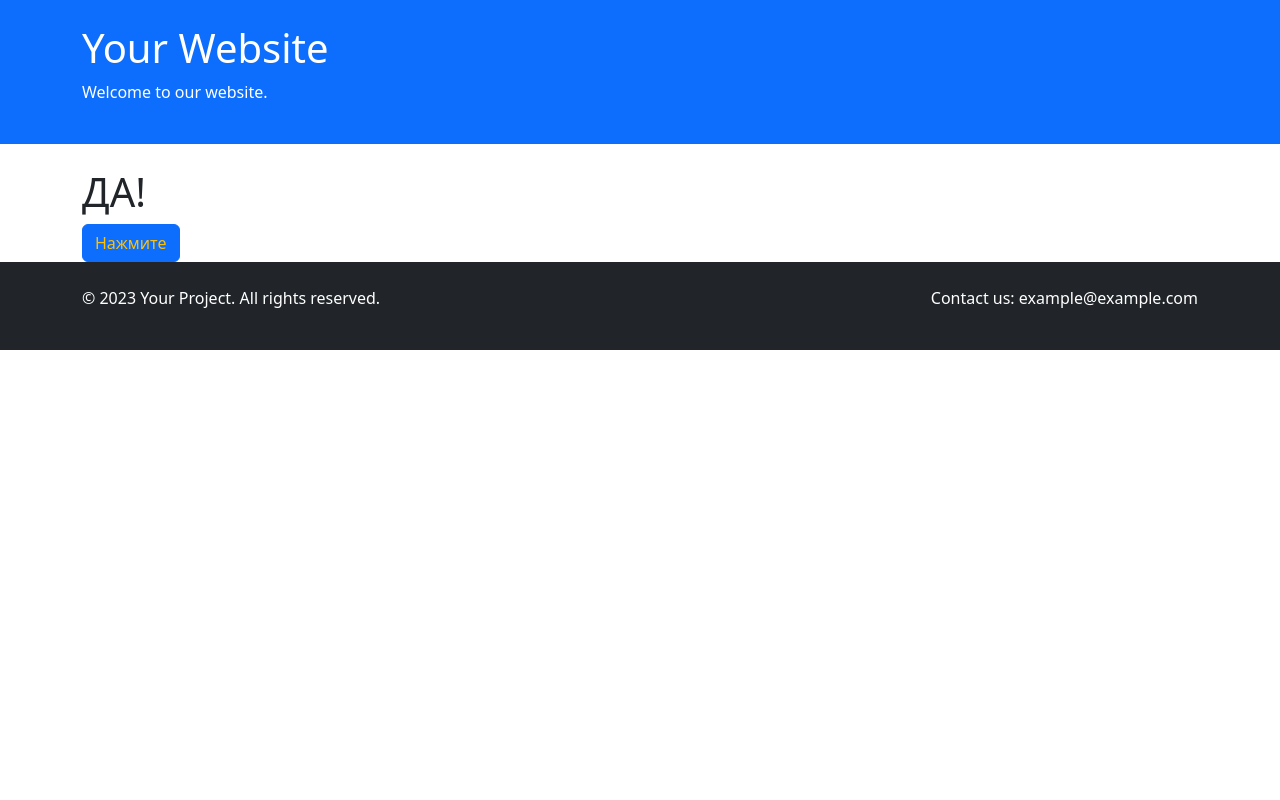
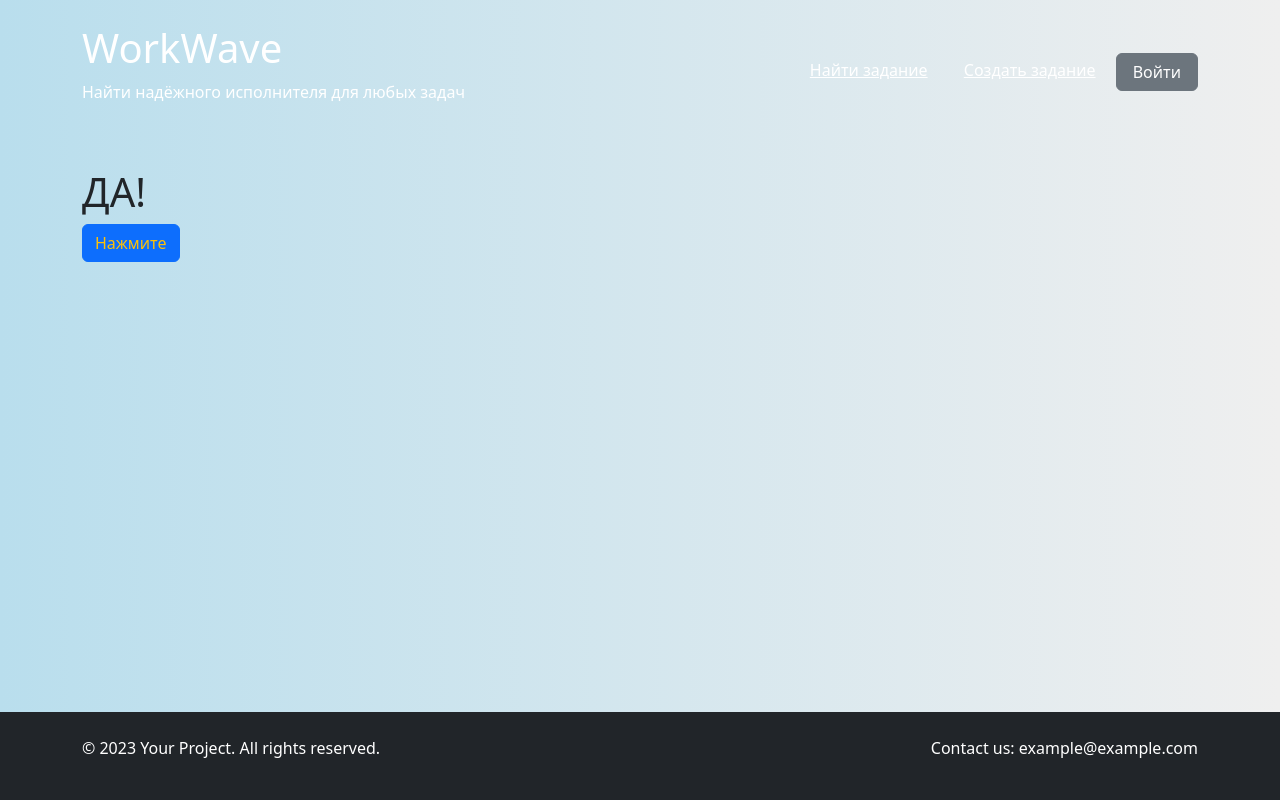
Before and after one commit to Borisov-Evgeniy/WorkWave, a Django app: page / in a window 1280 px wide. Run offline with Django 4.2, Linux system fonts and the light colour scheme; some libraries are stand-ins or nearby versions.

Commit message:
add style

```diff
--- /dev/null
+++ b/static/css/style.css
@@ -0,0 +1,3 @@
+body, header {
+    background: linear-gradient(90deg, #b9deed, #efefef);
+}
--- a/templates/base.html
+++ b/templates/base.html
@@ -8,24 +8,33 @@
     <link rel="stylesheet" href="{% static 'css/bootstrap.min.css' %}">
     <script src="{% static 'js/bootstrap.min.js' %}"></script>
 
+    <link rel="stylesheet" type="text/css" href="{% static 'css/style.css' %}">
 </head>
 <body>
 <!-- Хедер -->
 <header class="bg-primary text-white py-4">
     <div class="container">
-        <h1>Your Website</h1>
-        <p>Welcome to our website.</p>
+        <div class="d-flex justify-content-between align-items-center">
+            <div>
+                <h1>WorkWave</h1>
+                <p>Найти надёжного исполнителя для любых задач</p>
+            </div>
+            <div>
+                <a href="" class="text-white px-3">Найти задание</a>
+                <a href="" class="text-white px-3">Создать задание</a>
+                <button class="btn btn-secondary px-3" onclick="window.location.href='{% url 'register' %}'">Войти</button>
+            </div>
+        </div>
     </div>
 </header>
 
 <div class="container mt-4">
     {% block content %}
-
     {% endblock %}
 </div>
 
 <!-- Футер -->
-<footer class="bg-dark text-white py-4">
+<footer class="bg-dark text-white py-4 fixed-bottom">
     <div class="container">
         <div class="row">
             <div class="col-md-6">
```
